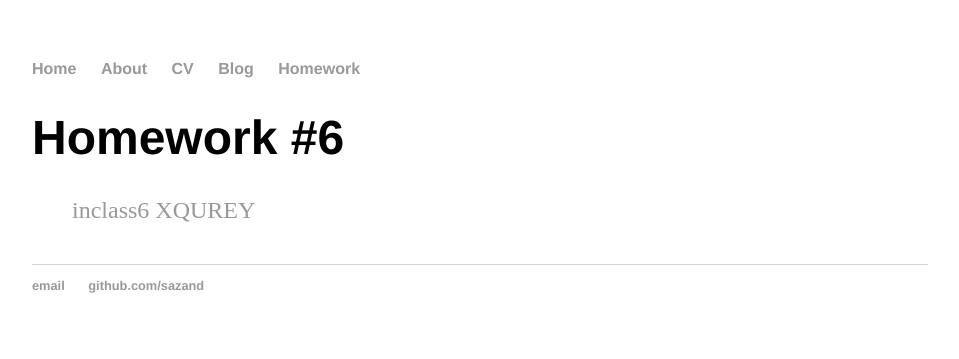
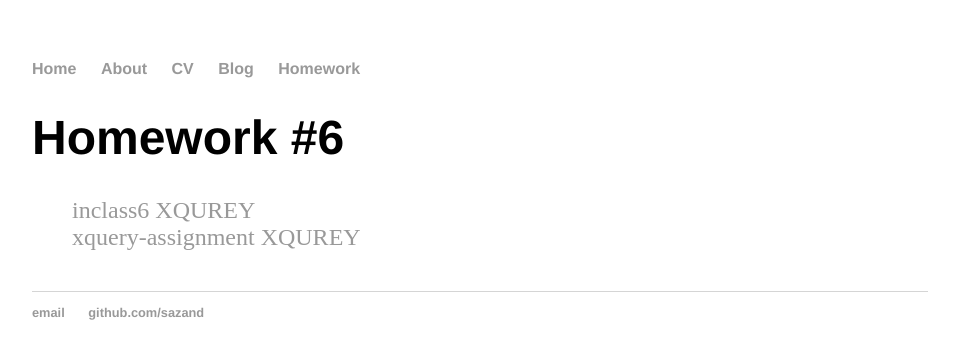
Before and after one commit to sazand/sazand.github.io, a Jekyll site: the page built from homework/hw6/index.html, in a window 1280 px wide. Shown: the top 359 px of the page, without its empty margins (160-1119 px from the left). Built offline with Jekyll 4.4.1, drawn with Linux system fonts in a browser that asks for light colours.

Commit message:
Update index.html

```diff
--- a/homework/hw6/index.html
+++ b/homework/hw6/index.html
@@ -6,4 +6,5 @@ date: 2022-01-13
 <h1>{{ page.title }}</h1>
 <ul class="posts">
 <li><a href="/homework/hw6/inclass6.xquery">inclass6 XQUREY</a></li>
+<li><a href="/homework/hw6/hw6.xquery">xquery-assignment XQUREY</a></li>
 </ul>
```
